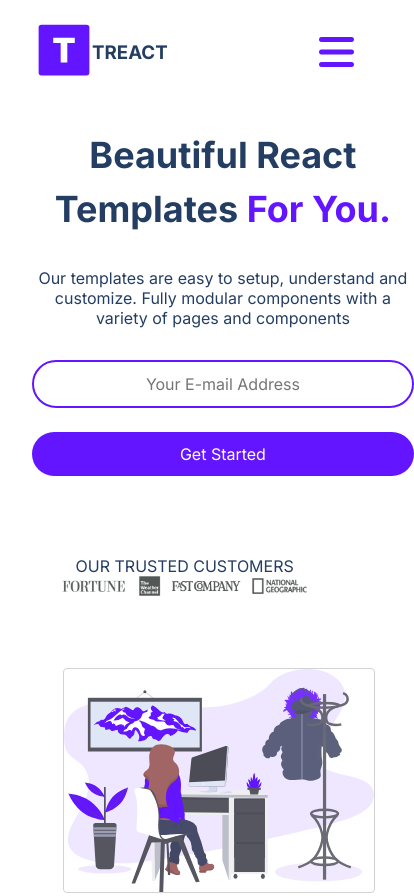
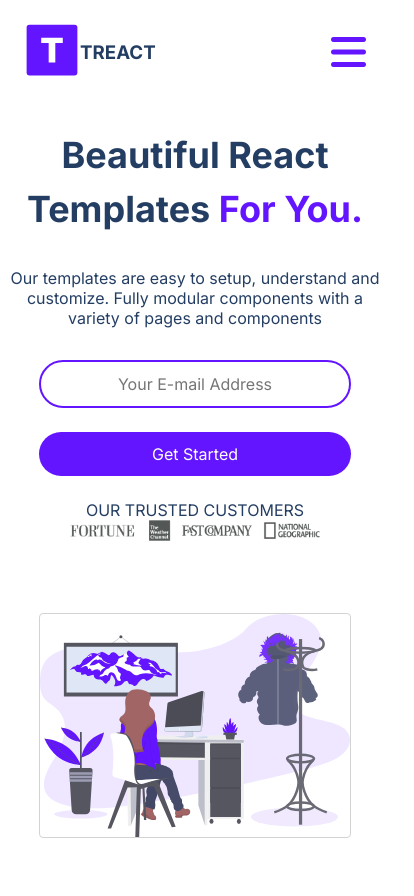
Before and after one commit to hirani-dotcom/Module2-FP-Treact, a plain HTML site: page index.html in a window 390 px wide. Shown: the top 896 px of the page, 414 px wide, since content can reach past the window. Drawn offline with Linux system fonts and the light colour scheme.

Commit message:
Looks like I have done everything suggested

```diff
--- a/styles.css
+++ b/styles.css
@@ -25,9 +25,8 @@ button:hover {
 
 .container {
     width: 100%;
-    max-width: 1100px;
     padding: 96px 0;
-    margin: 0 24px;
+    margin: 0 auto;
     display: flex;
     flex-direction: column;
     justify-content: center;
@@ -80,18 +79,18 @@ button:hover {
 nav {
     height: 80px;
     padding-top: 24px;
-    padding-left: 24px;padding-right: 24px;
+    padding-left: 24px;
+    padding-right: 24px;
     display: flex;
     justify-content: center;
 }
 
 .nav__container {
     width: 100%;
-    max-width: 1200px;
     display: flex;
     justify-content: space-between;
     align-items: center;
-    margin: 0 12px;
+    margin: 0 auto;
 }
 
 .logo {
@@ -236,17 +235,20 @@ li {list-style-type: none;}
 
 header {
     height: calc(100vh-80px);
+    width: 100%;
 }
 
 header .row {
     flex-direction: row;
-    width: 100%;
-    max-width: 1200px;
+    justify-content: center;
+    align-items: center;
+    width: 80%;
+    margin: 0 auto;
 }
 
 .intro__block {
-    width: 40%;
-    padding-left: 2%;
+    width: 60%;
+    margin: 0 auto;
     display: flex;
     flex-direction: column;
     justify-content: center;
@@ -307,7 +309,7 @@ header .row {
 
 .intro__img--wrapper {
     display: flex;
-    justify-content: center;
+    justify-content:flex-end;
 }
 
 .intro__img {
@@ -319,7 +321,6 @@ header .row {
 #featured {
     width: 100%;
     max-width: 1280px;
-    margin: 0 12px;
     display: flex;
     flex-direction: column;
     justify-content: center;
@@ -489,7 +490,7 @@ header .row {
 
   /* Values Section */
 
-  #values {
+  .values {
     width: 100%;
     max-width: 1280px;
     margin: 0 auto;
@@ -778,12 +779,12 @@ header .row {
     align-items: center;
     border: none;
     border-radius: 50px;
-    background-color: white;
+    background-color: gold, yellow;
 }
 
 .divider {
     margin: 0 8px;
-    color: white;
+    color: ##fff;
 }
 
 .testimonial__button {
@@ -1072,21 +1073,24 @@ a {
 
 @media(max-width:1024px) {
 
-* {max-width: 768px;}
+body {max-width: 768px;}
 
 .step {
     justify-content: center;
     text-align: center;
 }
 
-/* .container {max-width: 768px;} */
+.container {padding: 96px 0;margin: 0;}
 
 .input-wrapper {display: none;}
 
 .input__wrapper {
     display: flex;
     flex-direction: column;
+    justify-content: center;
+    align-items: center;
     gap: 24px;
+    margin-bottom: 48px;
 }
 
 .input__wrapper input {
@@ -1111,20 +1115,22 @@ a {
 header .row {
     width: 100%;
     flex-direction: column;
+    justify-content: center;
     align-items: center;
     text-align: center;
 }
 
 .intro__block {
     width: 100%;
-    max-width: 568px;
+    max-width: 568px;display: flex;
+    flex-direction: column;
     text-align: center;
     margin-bottom: 36px;
 }
 
 .intro__customers, .customer__banner {
     width: 80%;
-    align-items: center;
+    margin: 0;
 }
 
 .intro__img--wrapper {
@@ -1137,7 +1143,6 @@ header .row {
     justify-content: center;
     align-items: center;
     width: 100%;
-    max-width: 480px;
 }
 
 header .button, input {
@@ -1217,6 +1222,8 @@ header .button, input {
     flex-direction: column;
     gap: 24px;
 }
+
+#start {padding: 96px 48px;}
 }
 
 
@@ -1370,7 +1377,6 @@ header .button, input {
     padding: 24px 0;
     font-size: 24px;
     font-weight: normal;
-
 }
 
 .start__buttons {
@@ -1439,6 +1445,18 @@ header .button, input {
     text-align: center;
 }
 
+.input__wrapper {
+    width: 80%;
+    margin: 0 auto;
+}
+
+.intro__customers {
+    width: 80%;
+    padding-top: 24px;
+    margin: 0 auto;
+    align-items: center;
+}
+
 #steps .section__tag {
     padding-top: 32px;
 }
```
